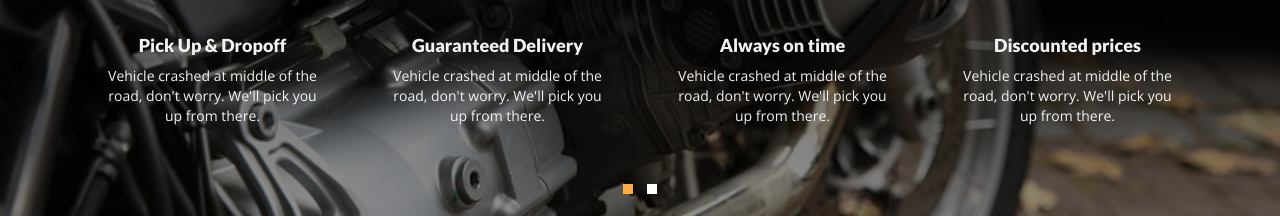
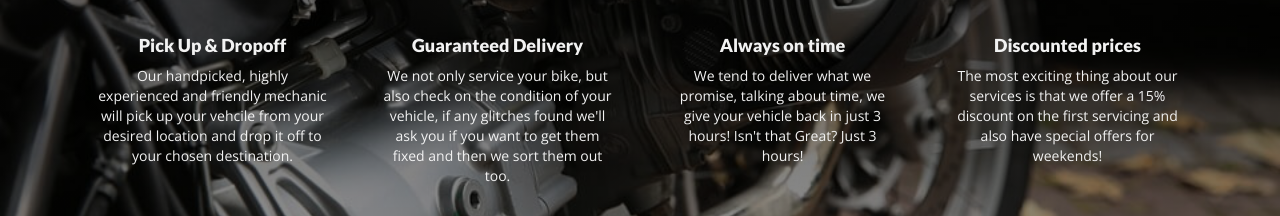
Before and after one commit to wheelierepairs/wheelierepairs.github.io, a plain HTML site: page index.html in a window 1280 px wide. Shown: the part 2816-3032 px from the top of the page. Drawn offline with nearby package versions, Linux system fonts and the light colour scheme.

Commit message:
why us section summary of points added

```diff
--- a/index.html
+++ b/index.html
@@ -246,7 +246,7 @@
                             <i class="icon fa fa-road"></i>
                             <div class="caption">
                                 <h3>Pick Up & Dropoff</h3>
-                                <p>Vehicle crashed at middle of the road, don't worry. We'll pick you up from there.</p>
+                                <p>Our handpicked, highly experienced and friendly mechanic will pick up your vehcile from your desired location and drop it off to your chosen destination. </p>
                             </div>
                         </div>
                     </div>
@@ -255,7 +255,7 @@
                             <i class="icon fa fa-support"></i>
                             <div class="caption">
                                 <h3>Guaranteed Delivery</h3>
-                                <p>Vehicle crashed at middle of the road, don't worry. We'll pick you up from there.</p>
+                                <p>We not only service your bike, but also check on the condition of your vehicle, if any glitches found we'll ask you if you want to get them fixed and then we sort them out too.</p>
                             </div>
                         </div>
                     </div>
@@ -264,7 +264,7 @@
                             <i class="icon fa fa-calendar"></i>
                             <div class="caption">
                                 <h3>Always on time</h3>
-                                <p>Vehicle crashed at middle of the road, don't worry. We'll pick you up from there.</p>
+                                <p>We tend to deliver what we promise, talking about time, we give your vehicle back in just 3 hours! Isn't that Great? Just 3 hours! </p>
                             </div>
                         </div>
                     </div>
@@ -273,7 +273,7 @@
                             <i class="icon fa fa-tags"></i>
                             <div class="caption">
                                 <h3>Discounted prices</h3>
-                                <p>Vehicle crashed at middle of the road, don't worry. We'll pick you up from there.</p>
+                                <p>The most exciting thing about our services is that we offer a 15% discount on the first servicing and also have special offers for weekends!  </p>
                             </div>
                         </div>
                     </div>
@@ -282,7 +282,7 @@
                             <i class="icon fa fa-comments-o"></i>
                             <div class="caption">
                                 <h3>Full Support</h3>
-                                <p>Vehicle crashed at middle of the road, don't worry. We'll pick you up from there.</p>
+                                <p>We keep a continuous check on the progress of your vehicle. If any other issues are found in the vehicle, we bring it to the customer's notice and fix them too. </p>
                             </div>
                         </div>
                     </div>
@@ -291,7 +291,7 @@
                             <i class="icon fa fa-gear"></i>
                             <div class="caption">
                                 <h3>Technical Expertise</h3>
-                                <p>Vehicle crashed at middle of the road, don't worry. We'll pick you up from there.</p>
+                                <p>We have fully functional workshops, highly experienced mechanics and knowledgeable technical team which looks into every single vehicle that comes to Wheelie Repairs.</p>
                             </div>
                         </div>
                     </div>
```
